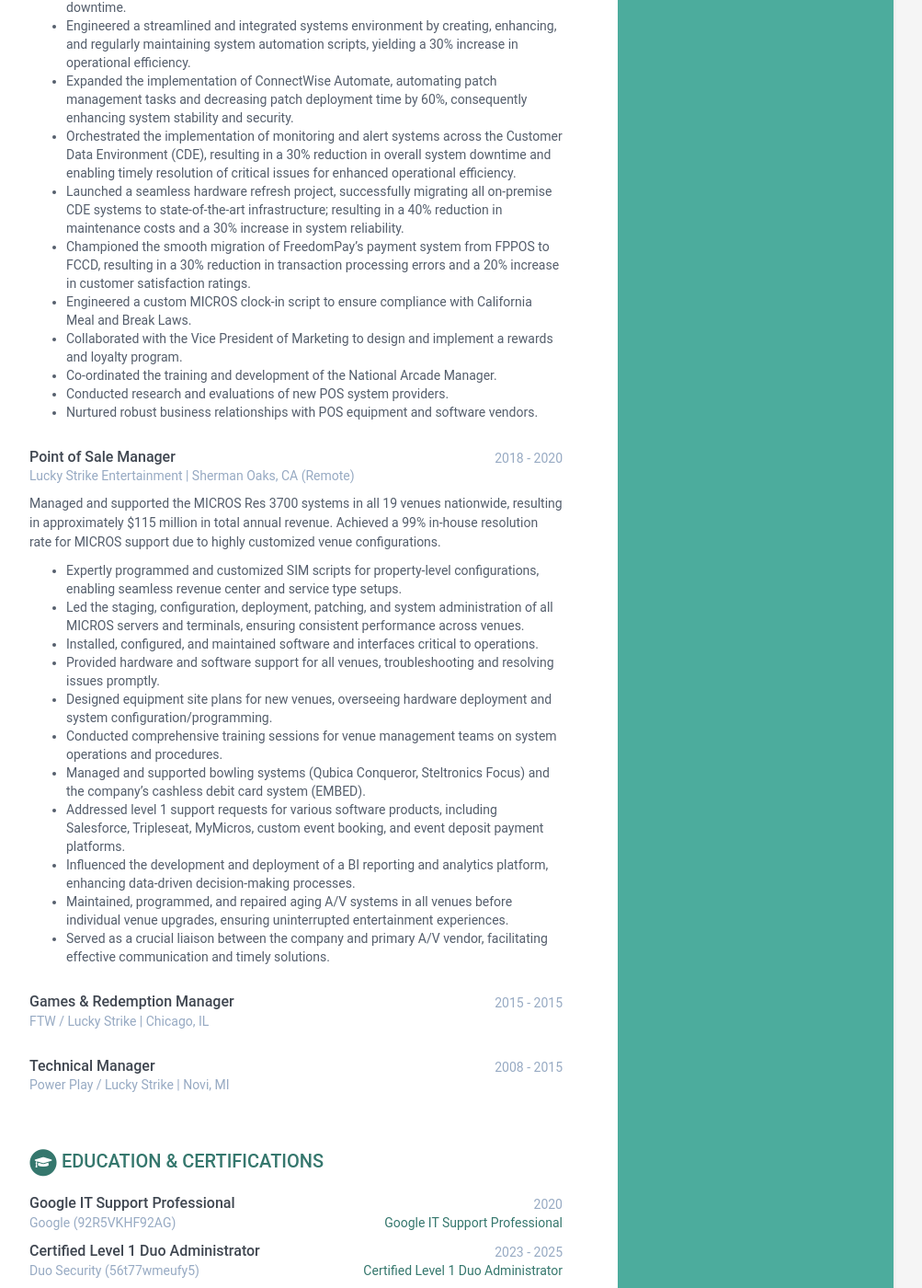
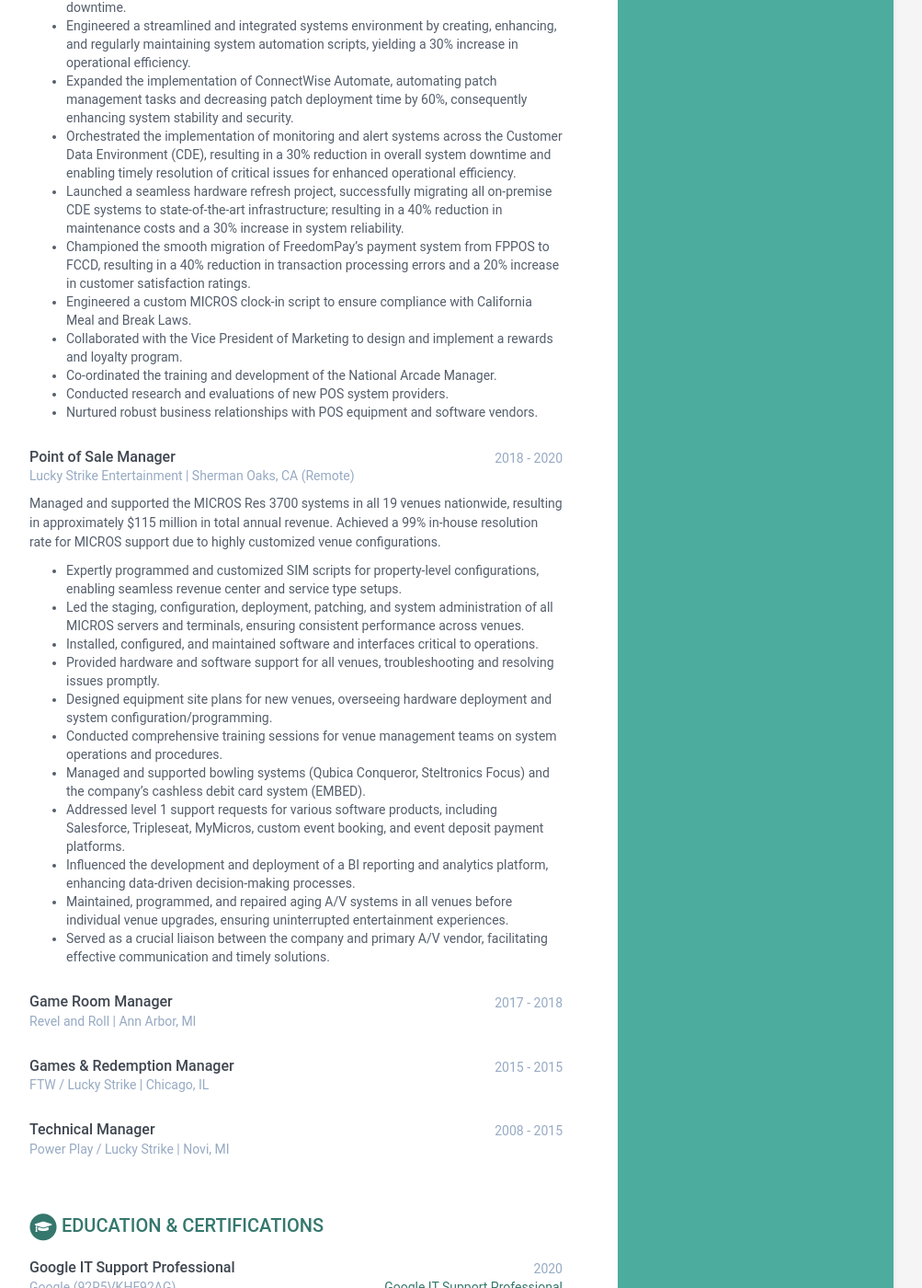
Before and after one commit to cdigitaldetroit/resume, a Jekyll site: the page built from index.html, in a window 1280 px wide and 1400 px high, scrolled down 757 px. Shown: the whole window at 92% size, without its empty margins (168-1171 px from the left). Built offline with Jekyll 4.4.1, drawn with Linux system fonts in a browser that asks for light colours.

Commit message:
fixed missing job

```diff
--- a/_data/data.yml
+++ b/_data/data.yml
@@ -59,7 +59,7 @@
             - Expanded the implementation of ConnectWise Automate, automating patch management tasks and decreasing patch deployment time by 60%, consequently enhancing system stability and security.
             - Orchestrated the implementation of monitoring and alert systems across the Customer Data Environment (CDE), resulting in a 30% reduction in overall system downtime and enabling timely resolution of critical issues for enhanced operational efficiency.
             - Launched a seamless hardware refresh project, successfully migrating all on-premise CDE systems to state-of-the-art infrastructure; resulting in a 40% reduction in maintenance costs and a 30% increase in system reliability.
-            - Championed the smooth migration of FreedomPay's payment system from FPPOS to FCCD, resulting in a 30% reduction in transaction processing errors and a 20% increase in customer satisfaction ratings.
+            - Championed the smooth migration of FreedomPay's payment system from FPPOS to FCCD, resulting in a 40% reduction in transaction processing errors and a 20% increase in customer satisfaction ratings.
             - Engineered a custom MICROS clock-in script to ensure compliance with California Meal and Break Laws.
             - Collaborated with the Vice President of Marketing to design and implement a rewards and loyalty program.
             - Co-ordinated the training and development of the National Arcade Manager.
@@ -84,6 +84,11 @@
             - Influenced the development and deployment of a BI reporting and analytics platform, enhancing data-driven decision-making processes.
             - Maintained, programmed, and repaired aging A/V systems in all venues before individual venue upgrades, ensuring uninterrupted entertainment experiences.
             - Served as a crucial liaison between the company and primary A/V vendor, facilitating effective communication and timely solutions.
+
+      - role: Game Room Manager
+        time: 2017 - 2018
+        company: Revel and Roll | Ann Arbor, MI
+        details: |
 
       - role: Games & Redemption Manager
         time: 2015 - 2015
```
